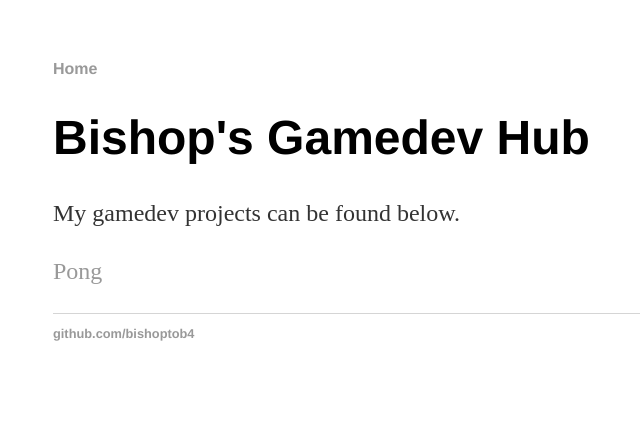
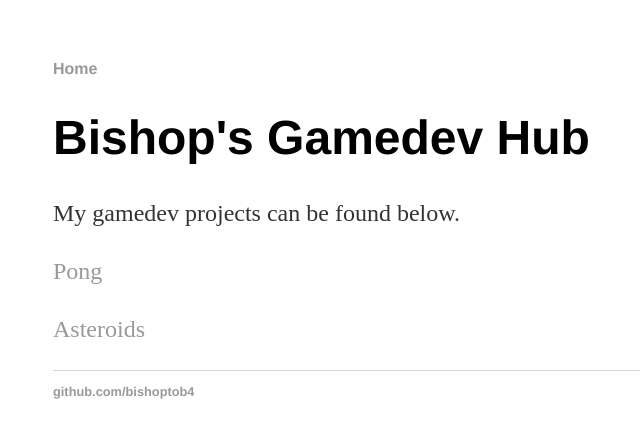
Before and after one commit to BishopToB4/bishoptob4.github.io, a Jekyll site: the page built from index.html, in a window 1280 px wide. Shown: the top 438 px of the page, without its empty margins (139-779 px from the left). Built offline with Jekyll 4.4.1, drawn with Linux system fonts in a browser that asks for light colours.

Commit message:
Update index.html

```diff
--- a/index.html
+++ b/index.html
@@ -6,4 +6,5 @@ title: Bishop's Gamedev Hub
 	<h1>Bishop's Gamedev Hub</h1>
 	<p>My gamedev projects can be found below.</a></p>
 	<p><a href="https://bishoptob4.github.io/pong">Pong</a></p>
+	<p><a href="https://bishoptob4.github.io/asteroids">Asteroids</a></p>
 </div><!-- /.blurb -->
```
